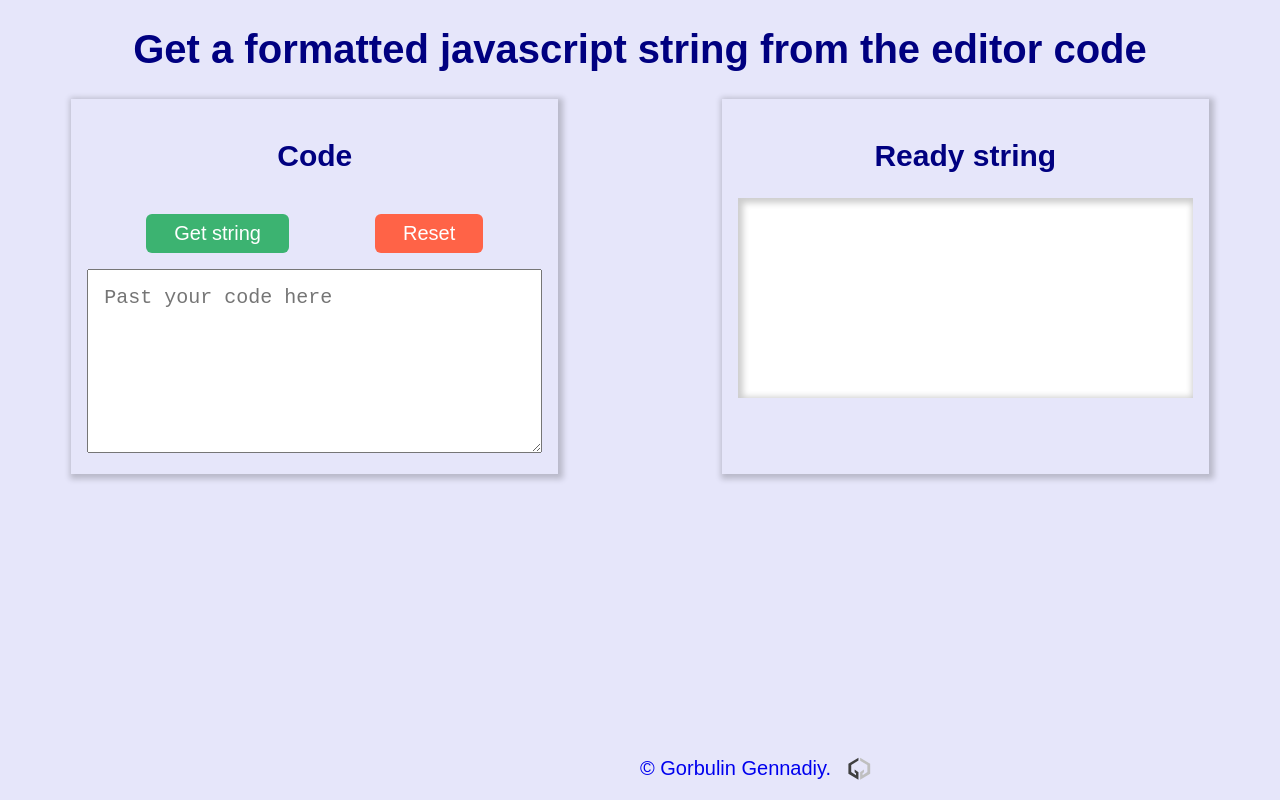
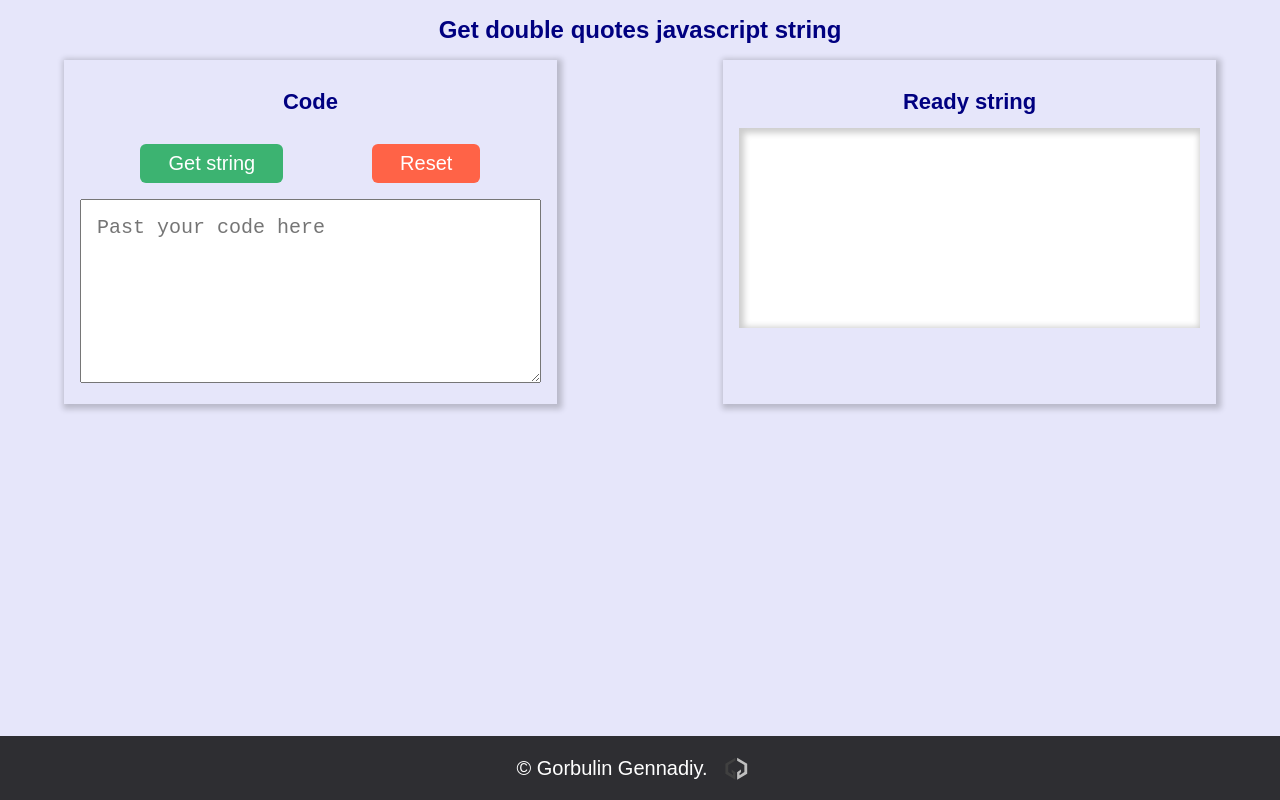
Before and after one commit to gennadiy1970/double-quotes-string, a plain HTML site: page index.html in a window 1280 px wide. Drawn offline with Linux system fonts and the light colour scheme.

Commit message:
user-select all & fix footer

```diff
--- a/css/style.css
+++ b/css/style.css
@@ -1,3 +1,11 @@
+:root {
+  --footer-height: 64px;
+}
+* {
+  margin: 0;
+  padding: 0;
+}
+
 body {
   font-family: sans-serif;
   color: navy;
@@ -59,16 +67,30 @@ button[type="reset"] {
   box-sizing: border-box;
   cursor: text;
   box-shadow: inset 2px 2px 6px 3px hsla(0, 0%, 0%, .2);
+  -webkit-user-select: all;  /* Chrome all / Safari all */
+  -moz-user-select: all;     /* Firefox all */
+  -ms-user-select: all;      /* IE 10+ */
+  user-select: all;          /* Likely future */
 }
 h1, h2 {
   text-align: center;
 }
+h1 {
+  font-size: 24px;
+  padding: 1rem;
+}
+h2 {
+  font-size: 22px;
+  padding: .8rem;
+}
+main {
+  min-height: calc(100vh - var(--footer-height));
+}
 
 footer {
-  position: fixed;
-  bottom: 0px;
-  left: 50%;
-
+  min-height: var(--footer-height);
+  line-height: var(--footer-height);
+  background-color: hsla(0, 0%, 0%, .8);
 }
 
 .copyright {
@@ -79,6 +101,7 @@ footer {
 
 a {
   text-decoration: none;
+  color: #fff;
 }
 
 img {
--- a/index.html
+++ b/index.html
@@ -5,9 +5,11 @@
     <meta name="viewport" content="width=device-width, initial-scale=1.0" />
     <title>Get String</title>
     <link rel="stylesheet" href="css/style.css" />
+    <link rel="shortcut icon" href="favicon.ico" type="image/x-icon" />
   </head>
   <body>
-    <h1>Get a formatted javascript string from the editor code</h1>
+    <main>
+      <h1>Get double quotes javascript string</h1>
       <div class="container">
         <div class="wrp">
           <h2>Code</h2>
@@ -27,15 +29,25 @@
         </div>
         <div class="wrp">
           <h2>Ready string</h2>
-        <div class="result" id="result" tabindex="1" ></div>
+          <div class="result" id="result" tabindex="1"></div>
           <!-- <div class="controls">
           <button id="copy" type="button">Copy</button>
 
         </div> -->
         </div>
       </div>
+    </main>
     <footer>
-      <a href="https://github.com/gennadiy1970/double-quotes-string"><p class="copyright">&copy; Gorbulin Gennadiy.   <img src="./img/logoGGM.svg" alt="Logo of Gorbulin Gennadiy" width="24" height="24"></p></a>
+      <a href="https://github.com/gennadiy1970/double-quotes-string"
+        ><p class="copyright">
+          &copy; Gorbulin Gennadiy.
+          <img
+            src="./img/logoGGM.svg"
+            alt="Logo of Gorbulin Gennadiy"
+            width="24"
+            height="24"
+          /></p
+      ></a>
     </footer>
     <script type="module" src="js/app.js"></script>
   </body>
--- a/js/app.js
+++ b/js/app.js
@@ -1,33 +1 @@
 import './controller.js';
-
-refs.result.textContent = '';
-
-const code = `
-
-:root {
-  --primay: burlywood;
-  --accent: cadetblue;
-}
-.items {
-  list-style: none;
-  display: flex;
-}
-.item {
-  margin: .25rem;
-}
-.link {
-  display: block;
-  padding: .5rem;
-  border-radius: 50%;
-  background-color: var(--primay);
-  color: var(--accent);
-}
-.link-icon {
-  --icon-color: currentColor;
-}
-.link:hover {
-  color: var(--primay);
-  background-color: var(--accent);
-}
-
-`;
--- a/js/controller.js
+++ b/js/controller.js
@@ -12,9 +12,10 @@ function getCode(event) {
   refs.result.textContent = res;
 }
 
-// function getCopy(event) {
-//   event.preventDefault();
-// }
+function clearCode(event) {
+  event.preventDefault();
+  refs.result.textContent = "";
+}
 
 refs.form.addEventListener('submit', getCode)
-// refs.form.addEventListener('click', getCopy)
+refs.form.addEventListener('reset', clearCode)
--- a/js/refs.js
+++ b/js/refs.js
@@ -1,8 +1,6 @@
 const refs = {
   form: document.getElementById('code'),
   result: document.getElementById('result'),
-  // copy: document.getElementById('copy'),
-
 }
 
 export default refs;
```
Lines whose indentation alone changed are shown as unchanged.
